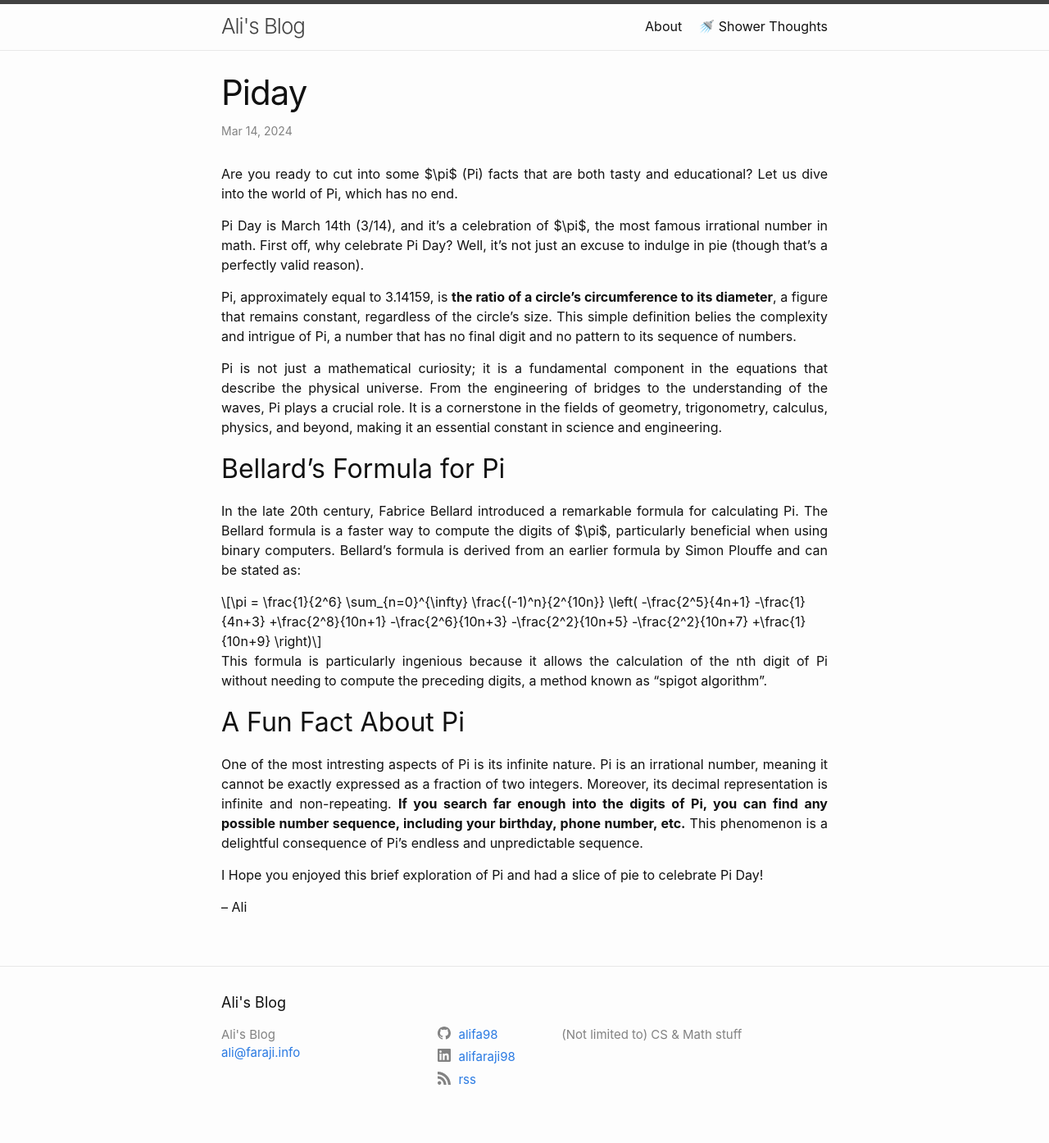
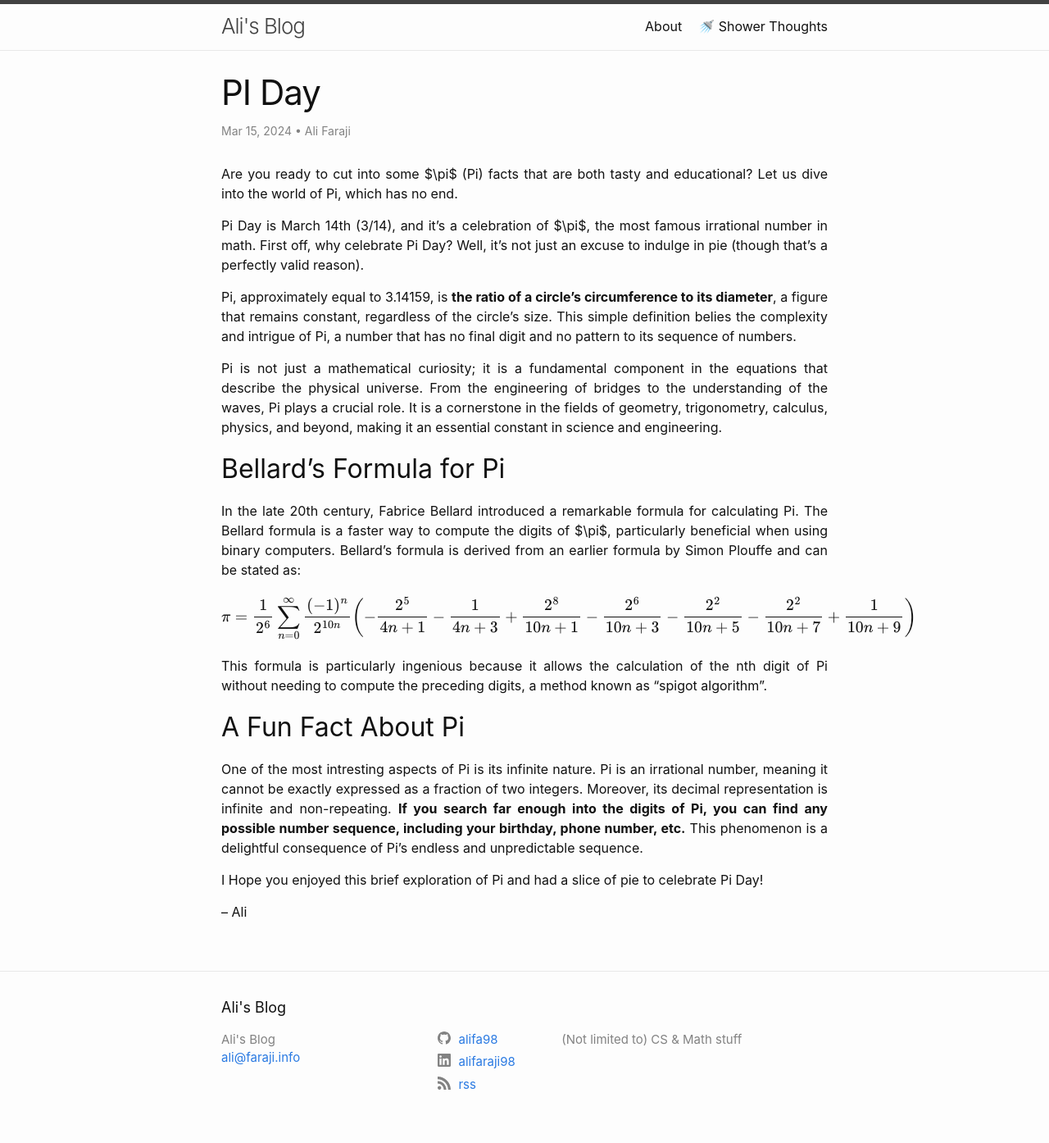
Before and after one commit to alifa98/blog, a Jekyll site: the page built from _posts/2024-03-14-piday.markdown, in a window 1280 px wide. Shown: the whole page at 82% size. Built offline with Jekyll 4.4.1, drawn with Linux system fonts in a browser that asks for light colours; our own code applies the rules of GitHub Pages for plain Markdown files; formulas are drawn with MathJax 3.

Commit message:
Add Pi Day blog post

```diff
--- a/_posts/2024-03-14-piday.markdown
+++ b/_posts/2024-03-14-piday.markdown
@@ -1,3 +1,12 @@
+---
+layout: post
+date:   2024-03-14 20:50:00 -500
+title:  "PI Day"
+mathjax: true
+permalink: "/math/Pi-day.html"
+categories: [math, pi]
+author: "Ali Faraji"
+---
 
 Are you ready to cut into some $\pi$ (Pi) facts that are both tasty and educational? Let us dive into the world of Pi, which has no end.
 
```
